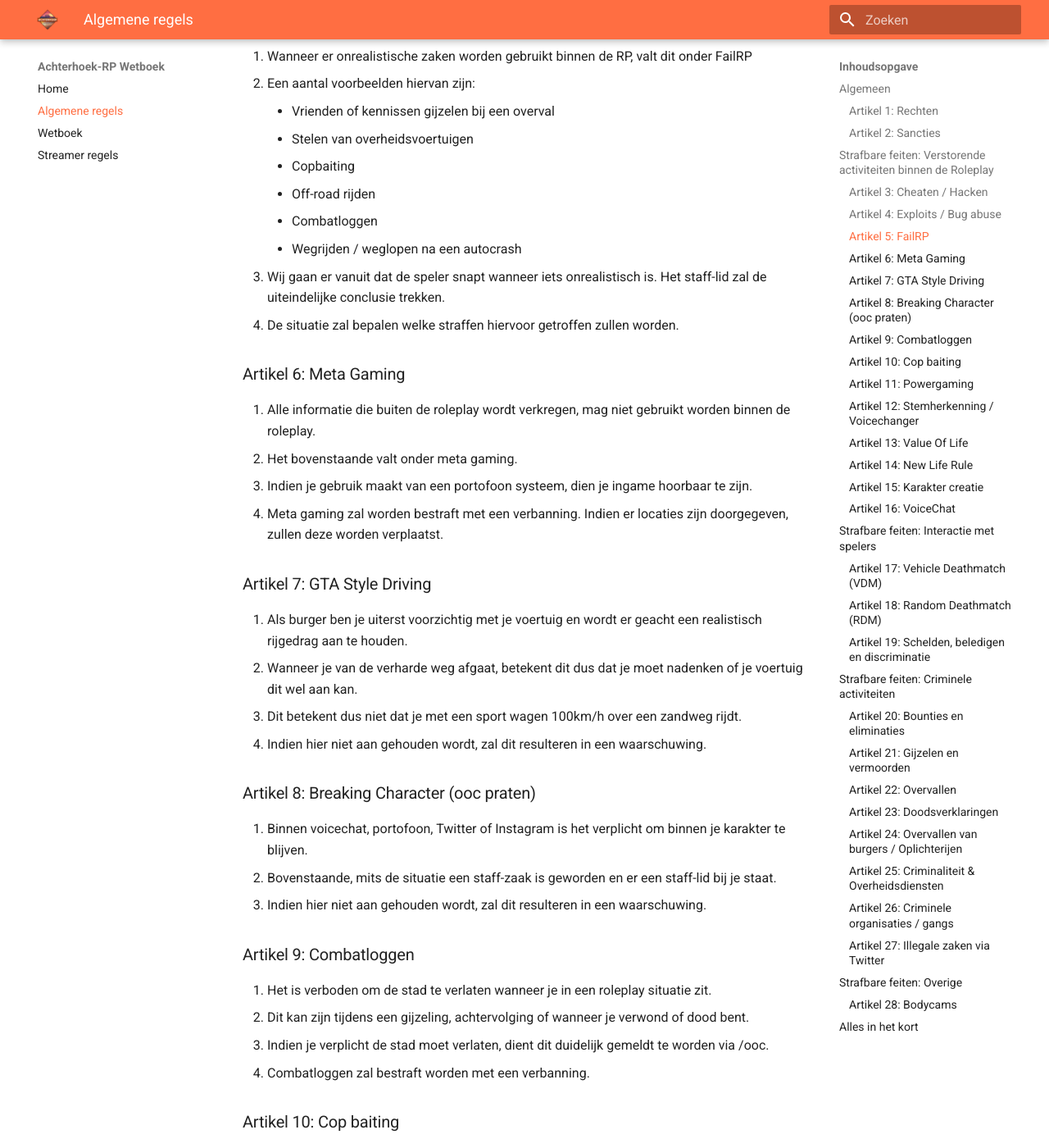
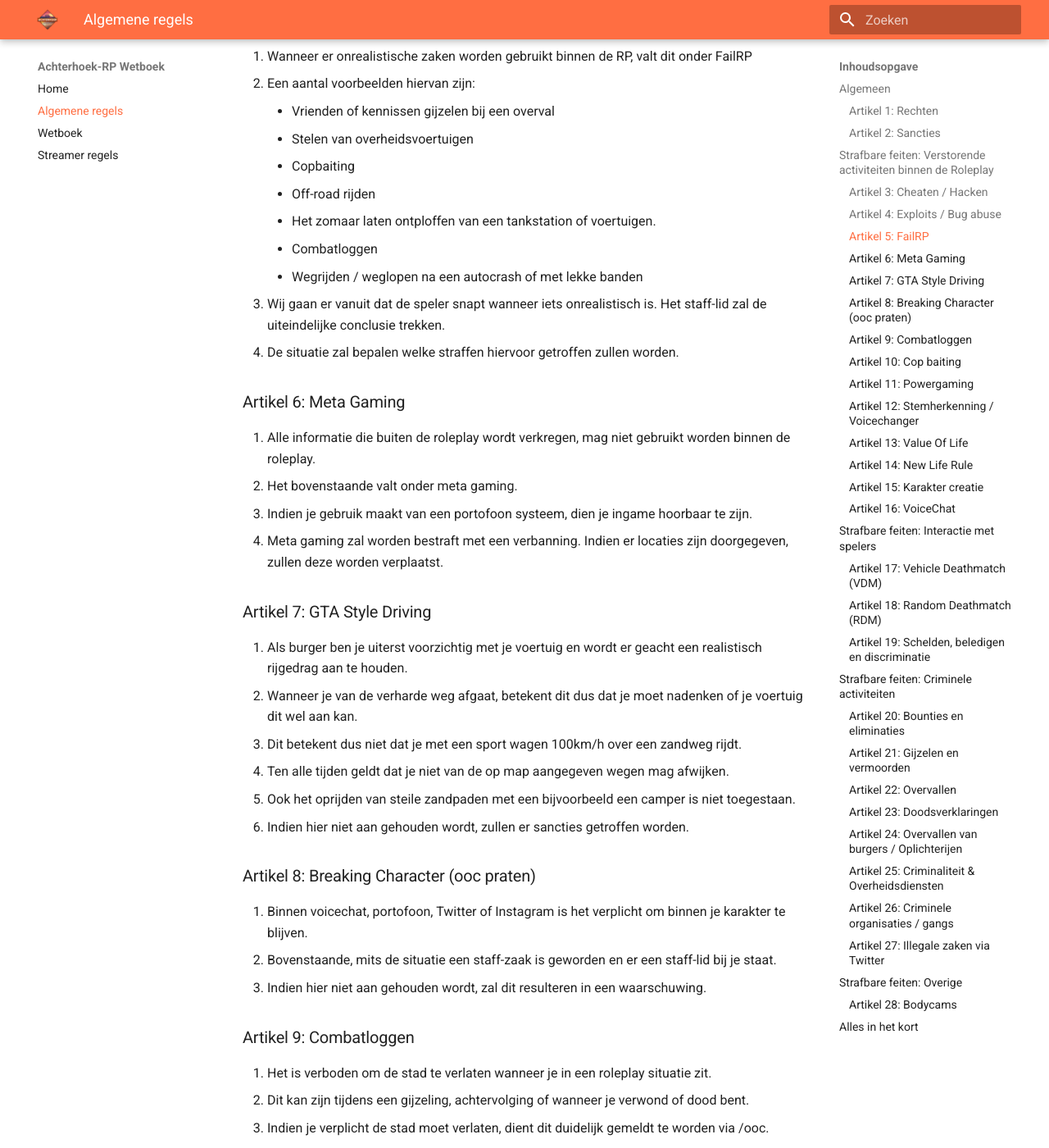
Before and after one commit to Jaccosf/ARP-Wetboek, an MkDocs documentation site: the page built from docs/algemeen.md, in a window 1280 px wide and 1400 px high, scrolled down 1470 px. Shown: the whole window at 82% size. Built offline with MkDocs 1.6.1 and Material for MkDocs 9.7.7, drawn with Linux system fonts in a browser that asks for light colours; some of the changed text lies outside the part shown.

Commit message:
Update wetboek vergadering 14-11

```diff
--- a/docs/algemeen.md
+++ b/docs/algemeen.md
@@ -35,8 +35,9 @@
     - Stelen van overheidsvoertuigen
     - Copbaiting
     - Off-road rijden
+    - Het zomaar laten ontploffen van een tankstation of voertuigen.
     - Combatloggen
-    - Wegrijden / weglopen na een autocrash
+    - Wegrijden / weglopen na een autocrash of met lekke banden
 3. Wij gaan er vanuit dat de speler snapt wanneer iets onrealistisch is. Het staff-lid zal de uiteindelijke conclusie trekken.
 4. De situatie zal bepalen welke straffen hiervoor getroffen zullen worden.
 
@@ -50,7 +51,9 @@
 1. Als burger ben je uiterst voorzichtig met je voertuig en wordt er geacht een realistisch rijgedrag aan te houden.
 2. Wanneer je van de verharde weg afgaat, betekent dit dus dat je moet nadenken of je voertuig dit wel aan kan.
 3. Dit betekent dus niet dat je met een sport wagen 100km/h over een zandweg rijdt.
-4. Indien hier niet aan gehouden wordt, zal dit resulteren in een waarschuwing.
+4. Ten alle tijden geldt dat je niet van de op map aangegeven wegen mag afwijken.
+5. Ook het oprijden van steile zandpaden met een bijvoorbeeld een camper is niet toegestaan.
+6. Indien hier niet aan gehouden wordt, zullen er sancties getroffen worden.
 
 ### Artikel 8: Breaking Character (ooc praten)
 1. Binnen voicechat, portofoon, Twitter of Instagram is het verplicht om binnen je karakter te blijven.
@@ -91,7 +94,9 @@
     - Van een gebouw afspringen
     - Wegrennen / niet meewerken als er wapens op je gericht zijn
     - Zelfmoord
+    -Met een voertuig tegen een tankstation aanrijden.
 3. Dit betekent dus dat als jij in het nadeel bent qua positie / dekking / wapen, jij je moet overgeven.
+4. Mocht je diepe geheimen hebben, mag je die behouden tot in het graf.
 4. Indien jij je hier niet aan houdt, zal dit bestraft worden met een verbanning.
 
 ### Artikel 14: New Life Rule
@@ -147,9 +152,10 @@
 ### Artikel 21: Gijzelen en vermoorden
 1. Spelers ontvoeren en/of gijzelen mag vanaf 2 agenten en 1 ambulancier
 2. Spelers vermoorden mag vanaf 3 agenten en 1 ambulancier. (Hier moet wel roleplay aan te pas komen, zie Artikel 20)
-3. Overheidsdiensten ontvoeren en/of gijzelen mag vanaf 3 agenten en 2 ambulancieren. (De gegijzelde is hierin niet inbegrepen; als er één agent gegijzeld wordt dienen er nog 3 anderen te zijn.)
-4. Hulpdiensten vermoorden mag vanaf 5 agenten en 2 ambulanciers (Hier moet wel roleplay aan te pas komen, zie Artikel 20)
-5. Indien hier niet aan gehouden wordt, hoeft het doelwit geen doodsverklaring af te leggen, wordt de gijzelaar vrijgelaten en krijgt de aanvaller de sancties voor FailRP.
+3. Schieten valt onder de regel hierboven.
+4. Overheidsdiensten ontvoeren en/of gijzelen mag vanaf 3 agenten en 2 ambulancieren. (De gegijzelde is hierin niet inbegrepen; als er één agent gegijzeld wordt dienen er nog 3 anderen te zijn. Dit geldt voor alle hulpdiensten.)
+5. Hulpdiensten vermoorden mag vanaf 5 agenten en 2 ambulanciers (Hier moet wel roleplay aan te pas komen, zie Artikel 20)
+6. Indien hier niet aan gehouden wordt, hoeft het doelwit geen doodsverklaring af te leggen, wordt de gijzelaar vrijgelaten en krijgt de aanvaller de sancties voor FailRP.
 
 ### Artikel 22: Overvallen
 1. Wanneer je een overval start, dien je in bezit te zijn van een wapen.
```
